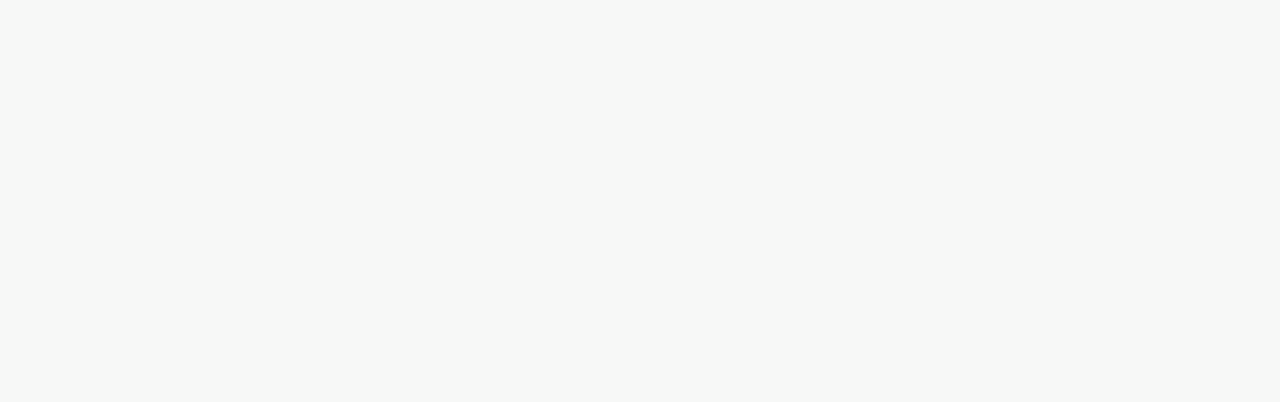
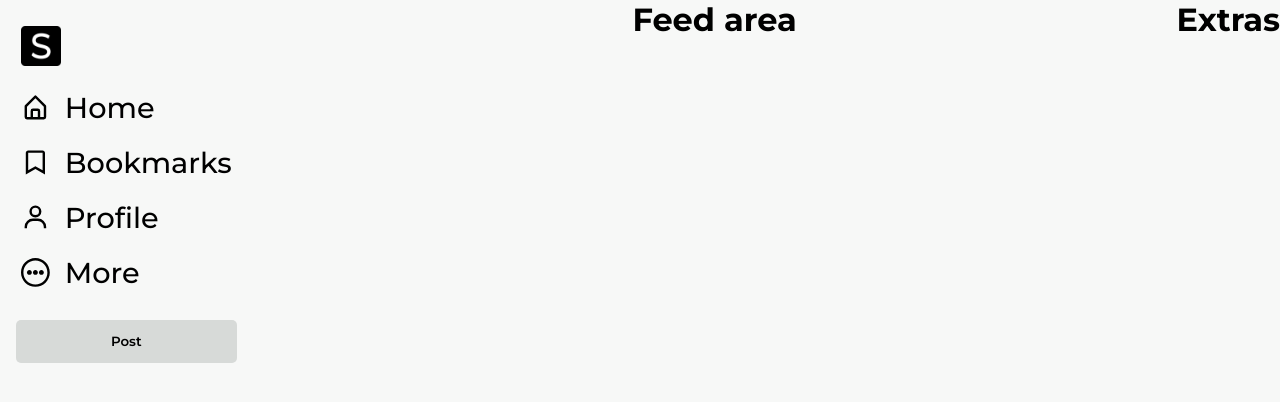
Before and after one commit to Harsha-Vardhan-24/social-frontend, a React (Vite) app: page /feed in a window 1280 px wide. Before the commit this address had no page. Shown: the top 402 px of the page. Built offline with nearby package versions, Linux system fonts and the light colour scheme.

Commit message:
updated the homepage and updated the sidebar

```diff
--- a/package.json
+++ b/package.json
@@ -14,6 +14,7 @@
     "formik": "^2.4.5",
     "react": "^18.2.0",
     "react-dom": "^18.2.0",
+    "react-icons": "^4.12.0",
     "react-router-dom": "^6.18.0",
     "yup": "^1.3.2"
   },
--- a/src/App.tsx
+++ b/src/App.tsx
@@ -2,6 +2,7 @@ import { Routes, Route } from "react-router-dom"
 import Layout from "./Layout"
 import Homepage from "./pages/Homepage"
 import Login from "./pages/Login"
+import Feed from "./pages/Feed"
 
 const App = () => {
   return (
@@ -10,9 +11,8 @@ const App = () => {
         <Route element={<Layout />}>
           <Route path="/" element={<Homepage />} />
         </Route>
-        <Route path="login" element={<Login />}>
-
-        </Route>
+        <Route path="login" element={<Login />} />
+        <Route path="feed" element={<Feed />} />
       </Routes>
     </main>
   )
--- /dev/null
+++ b/src/components/Sidebar.tsx
@@ -0,0 +1,30 @@
+import { BiHomeAlt, BiBookmark, BiUser } from "react-icons/bi";
+import { CgMoreO } from "react-icons/cg";
+import image from "../assets/android-chrome-192x192.png";
+
+const Sidebar = () => {
+  return (
+    <section className="sidebar">
+      <img src={image} alt="logo" className="sidebar-logo" />
+      <div className="sidebar-element">
+        <BiHomeAlt />
+        <h1>Home</h1>
+      </div>
+      <div className="sidebar-element">
+        <BiBookmark />
+        <h1>Bookmarks</h1>
+      </div>
+      <div className="sidebar-element">
+        <BiUser />
+        <h1>Profile</h1>
+      </div>
+      <div className="sidebar-element">
+        <CgMoreO />
+        <h1>More</h1>
+      </div>
+      <button className="secondary sidebar-btn">Post</button>
+    </section>
+  )
+}
+
+export default Sidebar
--- a/src/index.css
+++ b/src/index.css
@@ -5,6 +5,7 @@ html, body {
   font-family: 'Montserrat', sans-serif;
   background-color: #F7F8F7;
   color: #000000;
+  user-select: none;
 }
 
 h1 {
@@ -82,7 +83,7 @@ footer {
 .homepage {
   display: flex;
   justify-content: space-between;
-  padding: 1em 2em;
+  padding: 6em 10em;
 }
 
 /* Login Form */
@@ -135,6 +136,49 @@ footer {
   box-shadow: rgba(149, 157, 165, 0.2) 0px 8px 24px;
 }
 
+/* Feed area */
+.main-area {
+  display: flex;
+  justify-content: space-between;
+}
+
+/* Side Bar */
+
+.sidebar {
+  padding: 1em;
+}
+
+.sidebar-element {
+  display: flex;
+  align-items: center;
+  gap: 5px;
+  padding: 10px 5px;
+  border-radius: 20px;
+  font-size: 1.8em;
+}
+
+.sidebar-logo {
+  height: 40px;
+  padding: 10px 5px;
+}
+
+.sidebar-element:hover,
+.sidebar-element:focus,
+.sidebar-element:active {
+  box-shadow: rgba(149, 157, 165, 0.2) 0px 8px 24px;
+}
+
+.sidebar-element > h1 {
+  font-size: 1em;
+  font-weight: 500;
+  margin-left: 10px;
+}
+
+.sidebar-btn {
+  margin-top: 1.5em;
+  width: 100%;
+}
+
 @media only screen and (max-width: 500px) {
   header > h1 {
     display: none;
@@ -147,6 +191,10 @@ footer {
   .mockup {
     display: none;
   }
+
+  .homepage {
+    padding: 2em 1em;
+  }
 }
 
 @media only screen and (max-width: 850px) {
--- /dev/null
+++ b/src/pages/Feed.tsx
@@ -0,0 +1,13 @@
+import Sidebar from "../components/Sidebar"
+
+const Feed = () => {
+  return (
+    <main className="main-area">
+      <Sidebar />
+      <div><h1>Feed area</h1></div>
+      <div><h1>Extras</h1></div>
+    </main>
+  )
+}
+
+export default Feed
--- a/src/pages/Homepage.tsx
+++ b/src/pages/Homepage.tsx
@@ -1,6 +1,15 @@
+import { useNavigate } from "react-router-dom"
+import { userCheck } from "../utils/utils"
 import Login from "./Login"
 
 const Homepage = () => {
+
+  const navigate = useNavigate()
+  const isLoggedIn = userCheck()
+
+  if (isLoggedIn) {
+    navigate("/feed")
+  } else {
     return (
       <main className="homepage">
         <section className="mockup">Mockups in here</section>
@@ -8,5 +17,6 @@ const Homepage = () => {
       </main>
     )
   }
+}
 
 export default Homepage
--- a/src/pages/Login.tsx
+++ b/src/pages/Login.tsx
@@ -3,7 +3,7 @@ import { Formik, Form, Field } from "formik"
 import * as Yup from "yup"
 import axios from "axios"
 import { userLoginType, userSignUpType } from "../types/types"
-import { loginInitialValues, signUpInitialValues } from "../utils/utils"
+import { loginInitialValues, redirectUser, signUpInitialValues } from "../utils/utils"
 import image from "../assets/android-chrome-192x192.png"
 
 const Login = () => {
@@ -43,12 +43,24 @@ const Login = () => {
 
   const userSignUp = async (values: userSignUpType) => {
     const res = await axios.post(`${apiKey}authentication/signup`, values)
-    setUserMessage(res.data.message ? res.data.message : res.data)
+    if(res.data.message) {
+      setUserMessage(res.data.message)
+      redirectUser(res.data.userEmail)
+      console.log(localStorage.getItem("userEmail"))
+    } else {
+      setUserMessage(res.data)
+    }
   }
 
   const userLogin = async (values: userLoginType) => {
     const res = await axios.post(`${apiKey}authentication/login`, values)
-    setUserMessage(res.data.message ? res.data.message : res.data)
+    if(res.data.message) {
+      setUserMessage(res.data.message)
+      redirectUser(res.data.userEmail)
+      console.log(localStorage.getItem("userEmail"))
+    } else {
+      setUserMessage(res.data)
+    }
   }
 
   return (
--- a/src/utils/utils.ts
+++ b/src/utils/utils.ts
@@ -9,3 +9,15 @@ export const loginInitialValues = {
   email: '',
   password: '',
 }
+
+export const redirectUser = (userEmail: string) => {
+  localStorage.setItem("userEmail", userEmail)
+}
+
+export const userCheck = () => {
+  if (localStorage.getItem("userEmail")) {
+    return true
+  } else {
+    return false
+  }
+}
```
Also changed, not shown: src/pages/Registration.tsx (deleted, +0 -7 lines), 1 other file (tests, documents, lock files or other folders). Lines whose indentation alone changed are shown as unchanged.
